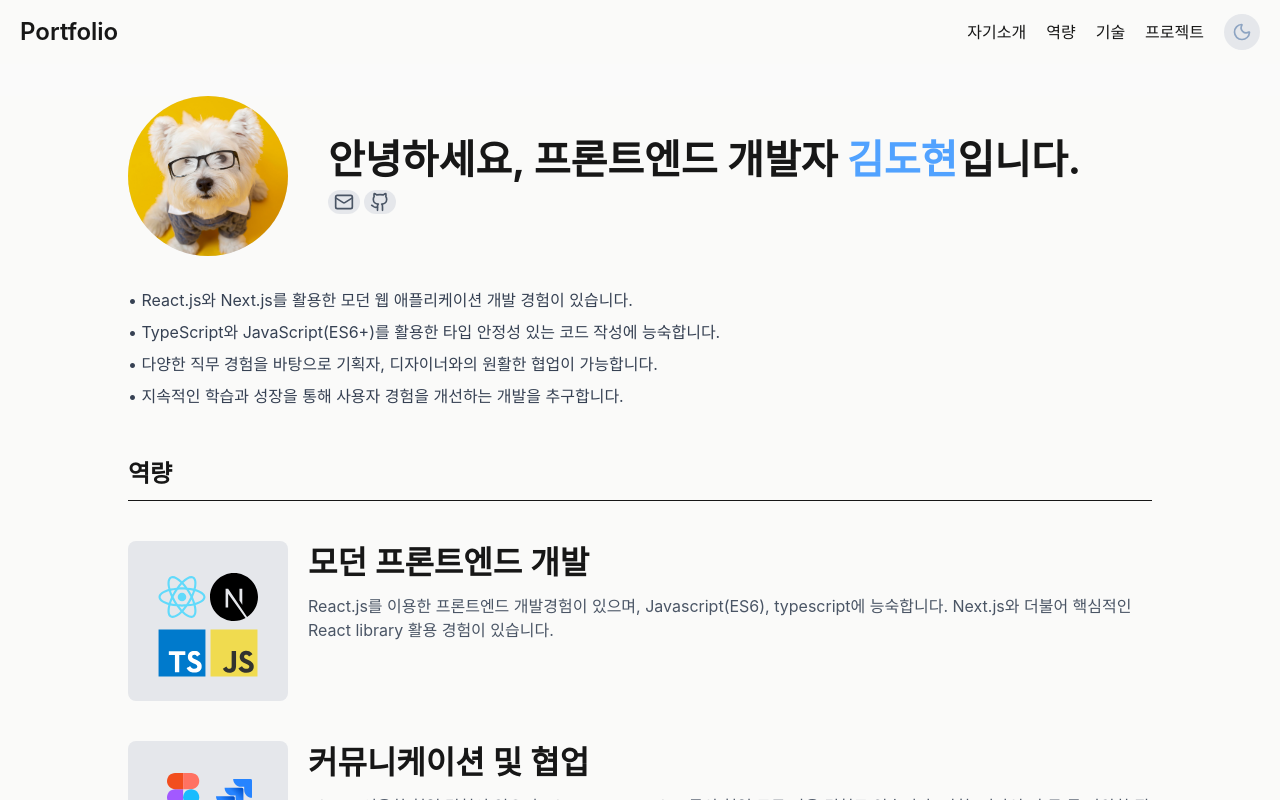
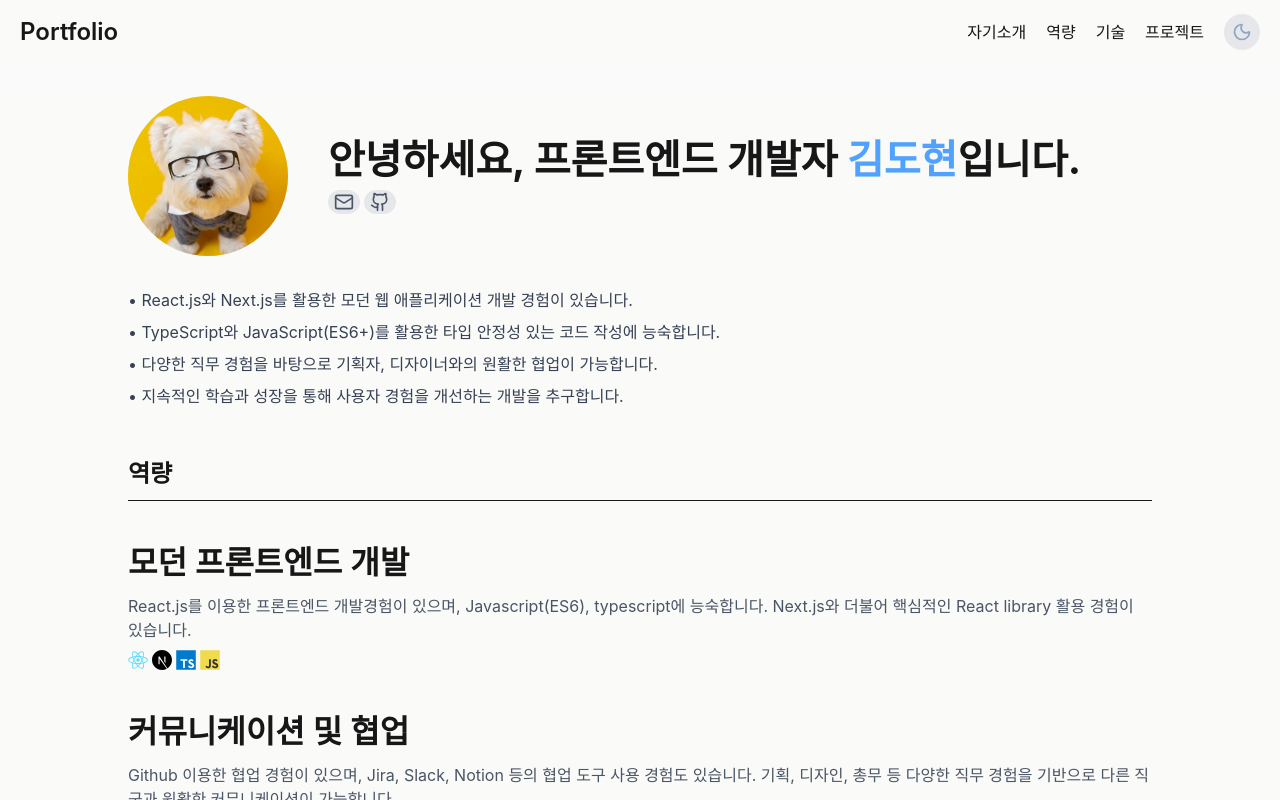
Before and after one commit to dojin8351/Portfolio, a Next.js app: page / in a window 1280 px wide. Shown: the top 800 px of the page. Built offline with nearby package versions, Linux system fonts and the light colour scheme.

Commit message:
style : CompetencyCard 스타일 수정

```diff
--- a/src/components/CompetencyCard.tsx
+++ b/src/components/CompetencyCard.tsx
@@ -9,10 +9,14 @@ interface CompetencyCardProps {
 
 export default function CompetencyCard({ logos, title, description }: CompetencyCardProps) {
   return (
-    <div className="flex flex-col sm:flex-row gap-5">
-      <div className="p-6 sm:p-8 rounded-lg w-full sm:w-[160px] sm:max-w-[160px] h-auto sm:h-[160px] sm:max-h-[160px] min-w-[160px] min-h-[160px] flex-shrink-0 bg-gray-200 dark:bg-gray-800 grid grid-cols-2 gap-2 place-items-center mx-auto sm:mx-0">
+    <div className="flex flex-col gap-2">
+      <div className="flex-1">
+        <p className="text-xl sm:text-h2 font-semibold dark:text-white">{title}</p>
+        <p className="text-sm sm:text-base text-gray-600 dark:text-gray-400 mt-2">{description}</p>
+      </div>
+      <div className={'flex flex-row gap-1'}>
         {logos.map((img, index) => (
-            <div key={index} className="w-12 h-12 relative flex-shrink-0">
+          <div key={index} className="w-5 h-5 relative flex-shrink-0">
             <Image
               src={img.src}
               alt={img.alt}
@@ -23,10 +27,6 @@ export default function CompetencyCard({ logos, title, description }: Competency
           </div>
         ))}
       </div>
-      <div className="flex-1">
-        <p className="text-xl sm:text-h2 font-semibold dark:text-white">{title}</p>
-        <p className="text-sm sm:text-base text-gray-600 dark:text-gray-400 mt-2">{description}</p>
-      </div>
     </div>
   );
 }
```
Lines whose indentation alone changed are shown as unchanged.
